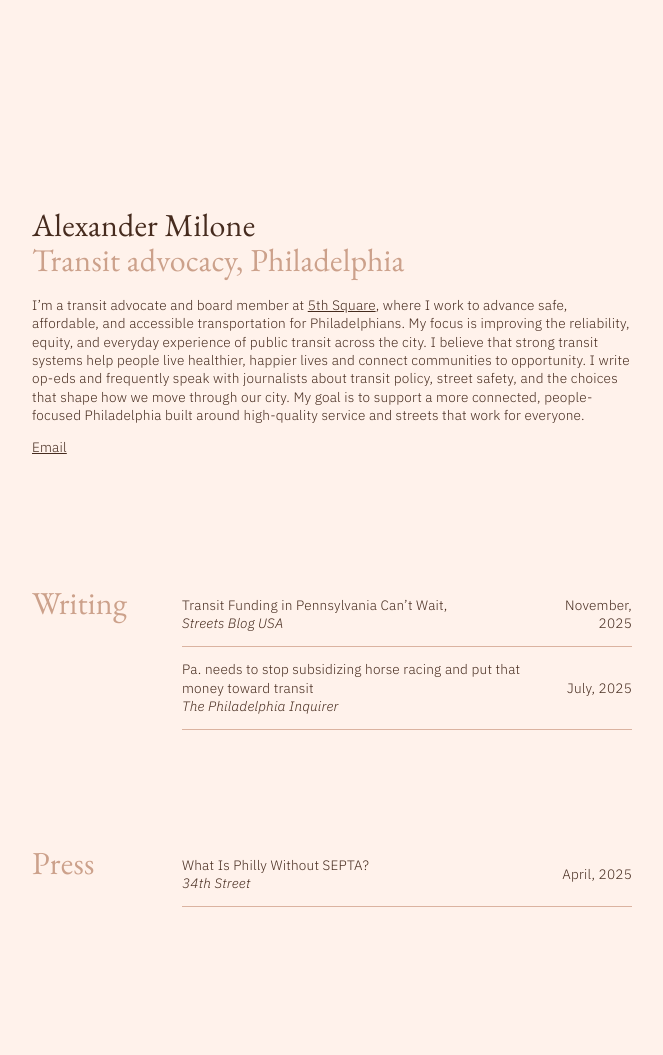
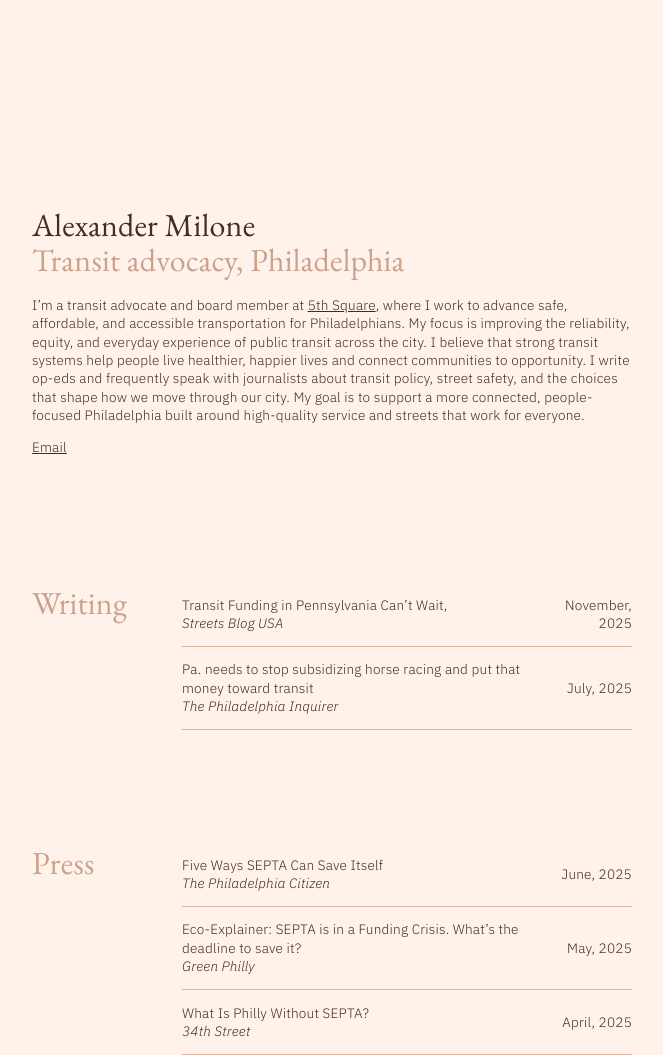
Before and after one commit to helenvholmes/alexandermilone.com, a Jekyll site: the page built from index.markdown, in a window 1280 px wide. Shown: the whole page, without its empty margins (308-971 px from the left). Built offline with Jekyll 4.4.1, drawn with Linux system fonts in a browser that asks for light colours; before the commit the page ends 907 px from its top, so only the background shows below that.

Commit message:
Adds more press mentions

```diff
--- a/index.markdown
+++ b/index.markdown
@@ -22,6 +22,8 @@ I’m a transit advocate and board member at [5th Square](https://www.5thsqadvoc
 ## Press
 
 |------------------------------------------------------------------------------------------------------------------------------------------------------------------------------------------------------------------------|--------------|
+|[Five Ways SEPTA Can Save Itself <br /> _The Philadelphia Citizen_](https://thephiladelphiacitizen.org/ideas-we-should-steal-save-septa/)| June, 2025 |
+|[Eco-Explainer: SEPTA is in a Funding Crisis. What’s the deadline to save it? <br /> _Green Philly_](https://greenphl.com/news/eco-explainer-septa-is-in-a-funding-crisis-whats-the-deadline-to-save-it/)| May, 2025 |
 |[What Is Philly Without SEPTA? <br /> _34th Street_](https://www.34st.com/article/2025/04/septa-budget-cut-transit-activism-chestnut-hill-west-regional-rail-transit-for-all-pa-philadelphia-josh-shapiro)| April, 2025 |
 
 <!-- ## Talks
```
